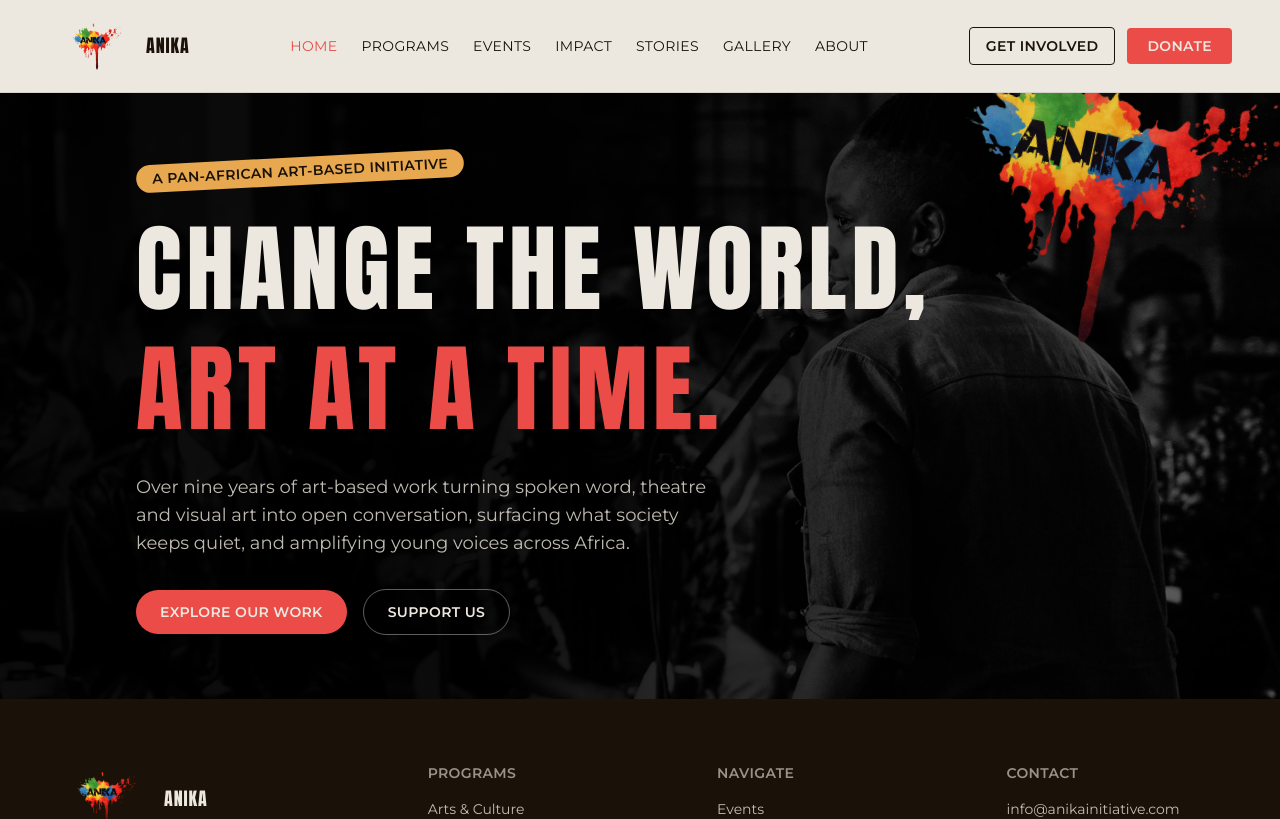
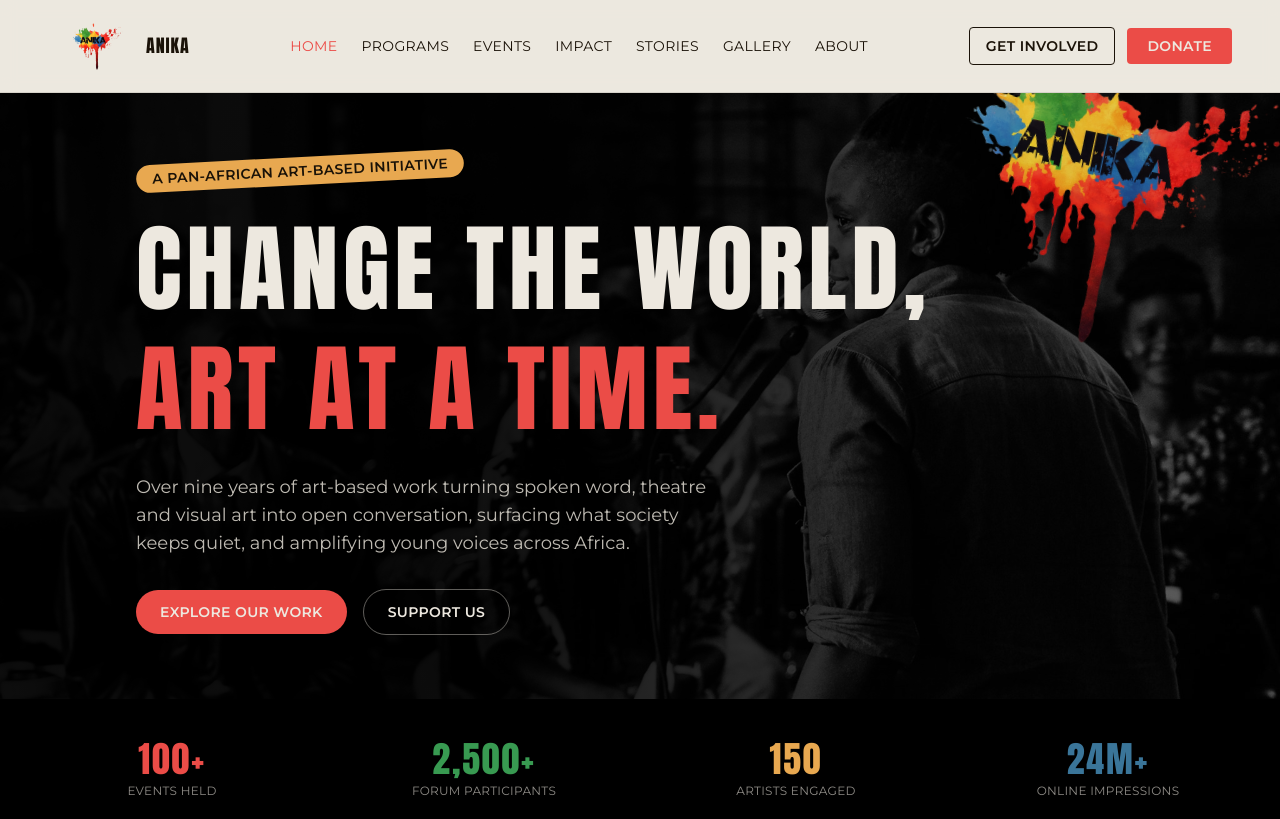
Before and after one commit to Jkosencha/Anika-Initiative, a React (Vite) app: page / in a window 1280 px wide. Shown: the top 819 px of the page. Built offline with nearby package versions, Linux system fonts and the light colour scheme.

Commit message:
Add stats bar to Home page

```diff
--- a/src/pages/Home.jsx
+++ b/src/pages/Home.jsx
@@ -1,4 +1,11 @@
 import { NavLink } from 'react-router-dom'
+
+const stats = [
+  { value: '100+', label: 'Events Held', color: 'text-coral' },
+  { value: '2,500+', label: 'Forum Participants', color: 'text-anika-green' },
+  { value: '150', label: 'Artists Engaged', color: 'text-gold' },
+  { value: '24M+', label: 'Online Impressions', color: 'text-anika-blue' },
+]
 
 function Home() {
   return (
@@ -51,6 +58,17 @@ function Home() {
           </div>
         </div>
       </section>
+
+      <section className="bg-black">
+        <div className="mx-auto grid max-w-7xl grid-cols-2 gap-x-12 gap-y-8 px-6 py-10 sm:grid-cols-4 sm:gap-x-16 lg:px-12">
+          {stats.map((stat) => (
+            <div key={stat.label} className="text-center">
+              <p className={`font-display text-3xl sm:text-4xl ${stat.color}`}>{stat.value}</p>
+              <p className="mt-1 font-body text-xs uppercase tracking-wide text-cream/60">{stat.label}</p>
+            </div>
+          ))}
+        </div>
+      </section>
     </>
   )
 }
```
